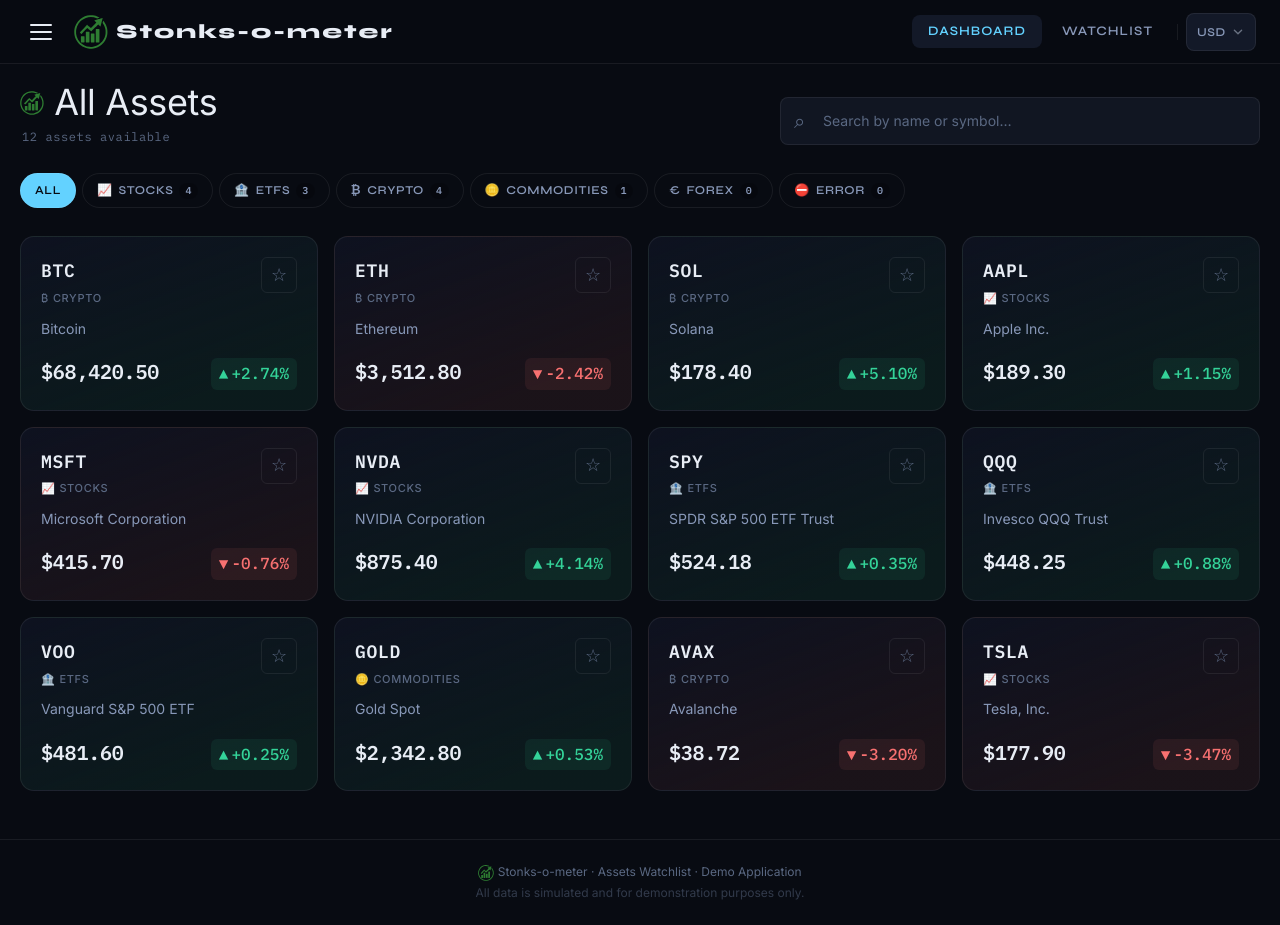
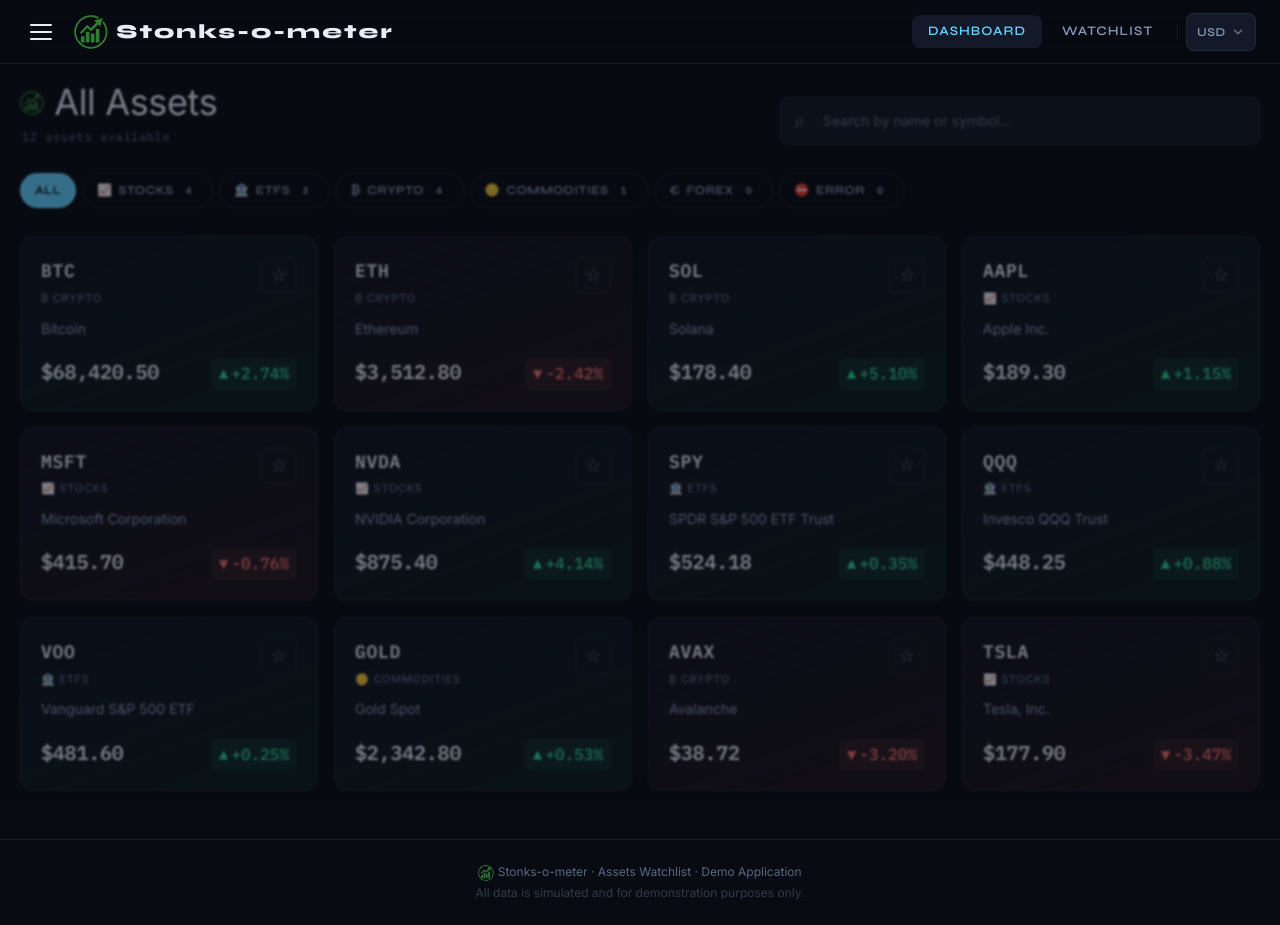
Before and after one commit to dev-reedus/assets-watchlist-interview, a SvelteKit app: page / in a window 1280 px wide. Built offline with nearby package versions, Linux system fonts and the light colour scheme.

Commit message:
Fixed a bug where reloading a page that await long server load doesn't show backdrop

```diff
--- a/src/routes/+layout.svelte
+++ b/src/routes/+layout.svelte
@@ -19,7 +19,9 @@
 	let isWatchlistActive = $derived(page.url.searchParams.has('watchlist'));
 
 	let isPageChanging = $derived(
-		navigating.to !== null && navigating.from?.url.pathname !== navigating.to?.url.pathname
+		navigating.to !== null &&
+			(navigating.from?.route.id !== navigating.to?.route.id ||
+				navigating.from?.route.id !== '/')
 	);
 
 	// Close sidebar on route change
```
